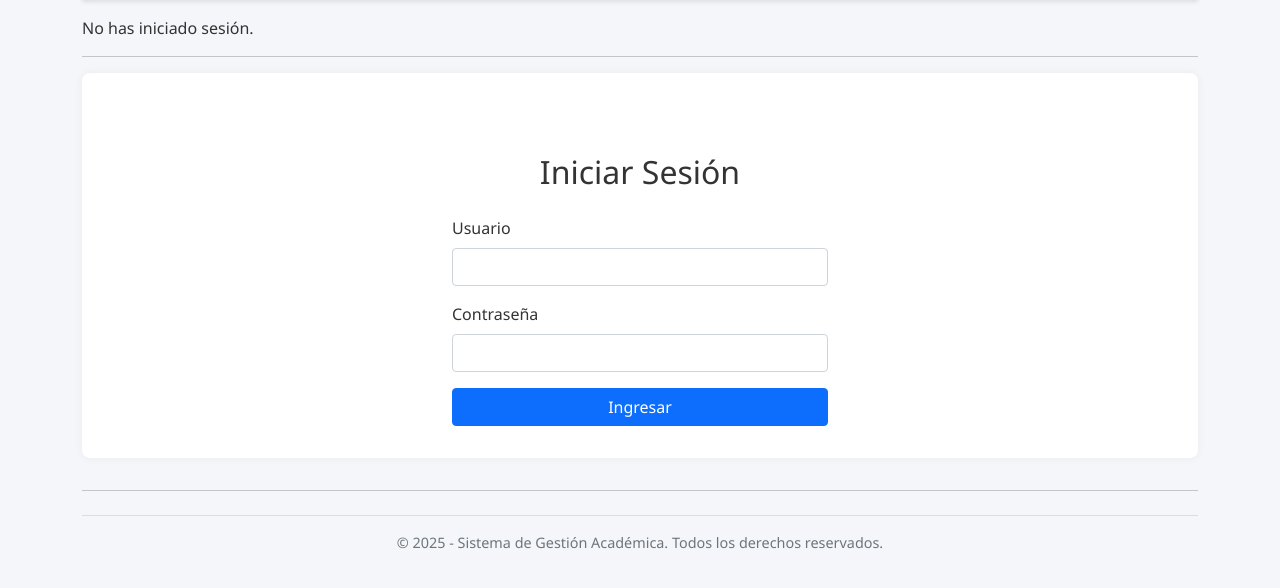
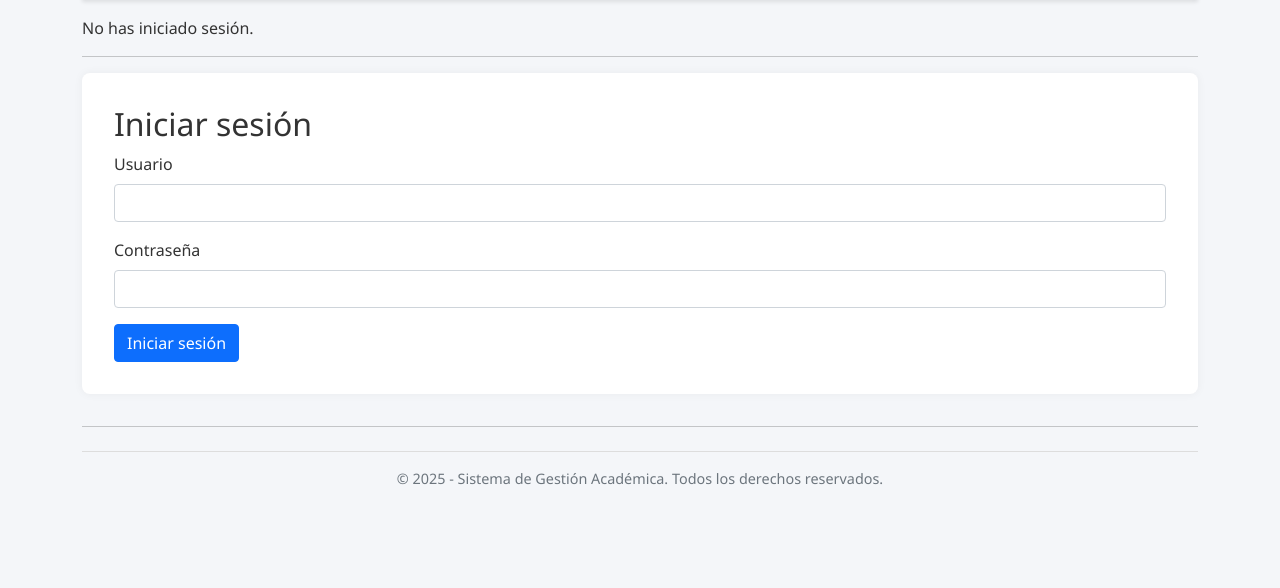
Before and after one commit to UTN-BDA/gestion_academica, a Django app: page /usuarios/login/ in a window 1280 px wide. Shown: the part 57-645 px from the top of the page. Run offline with Django 4.2, Linux system fonts and the light colour scheme.

Commit message:
changes in web site

```diff
--- a/usuarios/templates/usuarios/login.html
+++ b/usuarios/templates/usuarios/login.html
@@ -1,13 +1,16 @@
 {% extends 'base.html' %}
 
 {% block content %}
-<div class="container mt-5" style="max-width: 400px;">
-    <h2 class="text-center mb-4">Iniciar Sesión</h2>
+  <h2>Iniciar sesión</h2>
 
-    {% if error %}
-        <div class="alert alert-danger">{{ error }}</div>
-    {% elif success %}
-        <div class="alert alert-success">{{ success }}</div>
+  {% if messages %}
+    <div class="alert alert-success" role="alert">
+      {% for message in messages %}
+        <p>
+          <input type="checkbox" checked disabled> {{ message }}
+        </p>
+      {% endfor %}
+    </div>
   {% endif %}
 
   <form method="POST">
@@ -16,13 +19,10 @@
       <label for="username" class="form-label">Usuario</label>
       <input type="text" class="form-control" id="username" name="username" required>
     </div>
-
     <div class="mb-3">
       <label for="password" class="form-label">Contraseña</label>
       <input type="password" class="form-control" id="password" name="password" required>
     </div>
-
-        <button type="submit" class="btn btn-primary w-100">Ingresar</button>
+    <button type="submit" class="btn btn-primary">Iniciar sesión</button>
   </form>
-</div>
 {% endblock %}
--- a/usuarios/views.py
+++ b/usuarios/views.py
@@ -1,5 +1,7 @@
 from django.shortcuts import render, redirect
 from django.contrib.auth import authenticate, login as auth_login
+
+from django.contrib import messages
 
 def login_view(request):
     if request.method == 'POST':
@@ -8,7 +10,8 @@ def login_view(request):
         user = authenticate(request, username=username, password=password)
         if user is not None:
             auth_login(request, user)
-            return redirect('home')  # Asegurate de tener una vista llamada 'home'
+            messages.success(request, 'Inicio de sesión exitoso')  # Agregar mensaje de éxito
+            return redirect('home')  # Redirigir a la página principal
         else:
             return render(request, 'usuarios/login.html', {'error': 'Credenciales inválidas.'})
     return render(request, 'usuarios/login.html')
```
Lines whose indentation alone changed are shown as unchanged.
